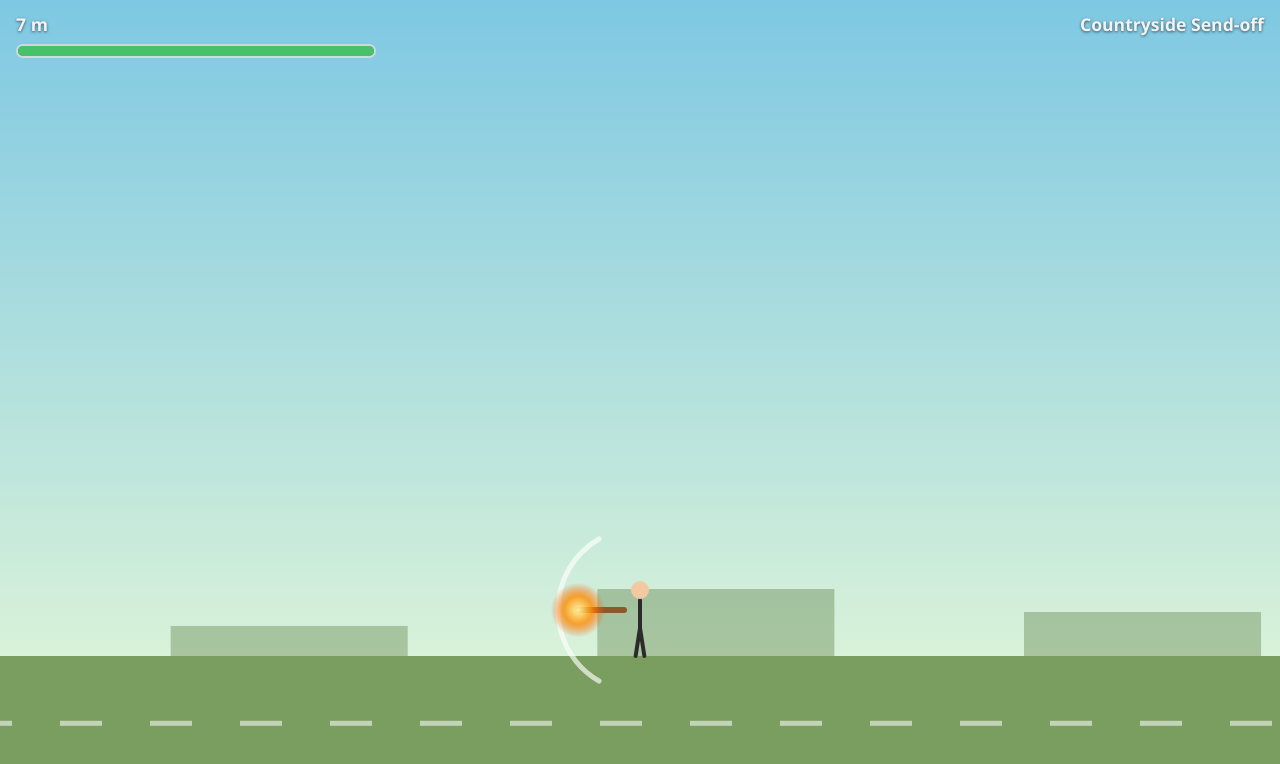
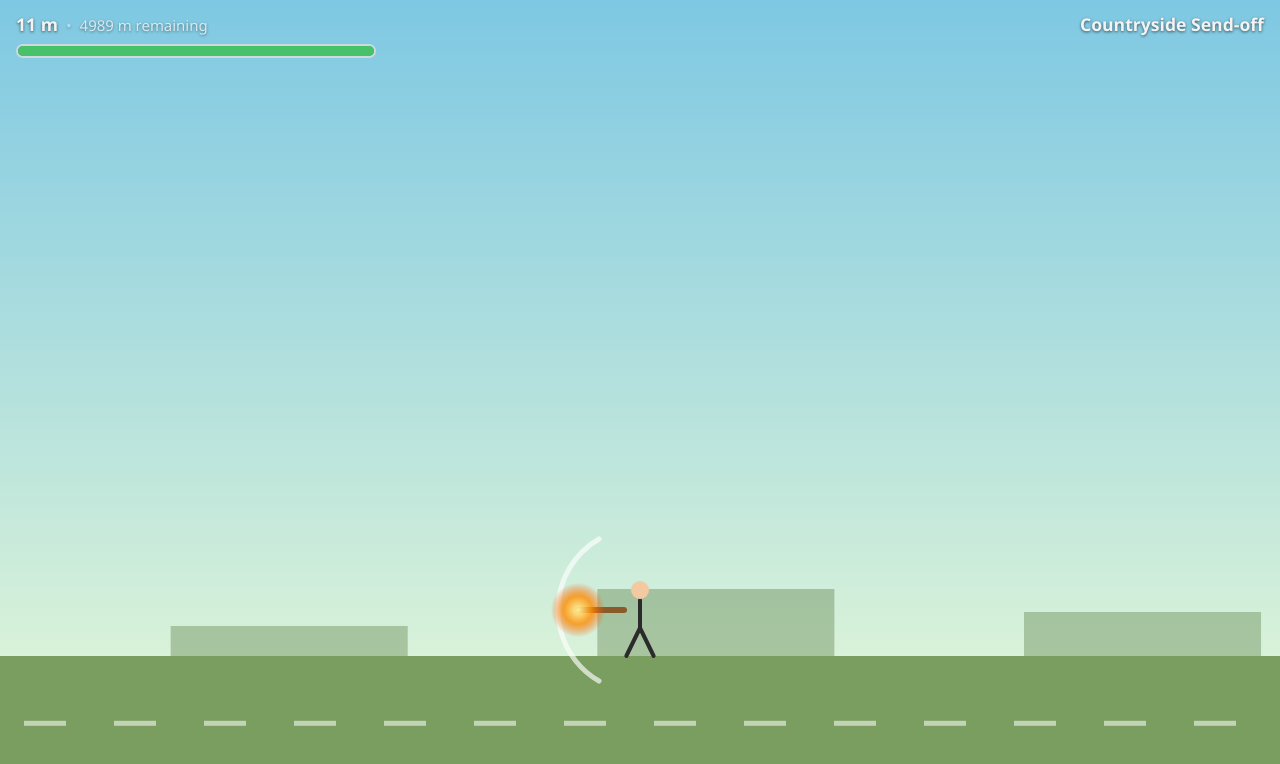
Before and after one commit to SiarheiAbr/olympic-torch-panic, a website with bundled scripts: page app/index.html in a window 1280 px wide. Both pictures are taken after a click on the button "Start Run". Built offline with nearby package versions, Linux system fonts and the light colour scheme; animation ran at ten frames a second.

Commit message:
Quicken run pacing and show remaining distance in the HUD
- BASE_SPEED 5 -> 8 m/s, SPEED_INCREMENT 0.5 -> 1.0 m/s: a clean run
  now takes ~8.5 min instead of ~14. Hazard telegraph/duration timings
  are untouched, so reaction windows (fairness) are unchanged.
- HUD distance row now reads '153 m • 4847 m remaining': new
  #hud-distance-remaining span, dimmer secondary styling, bullet
  separator via CSS, hidden when empty. #hud-distance keeps the plain
  '153 m' text so existing e2e parseInt assertions still hold.

Co-Authored-By: Claude Opus 4.8 <noreply@anthropic.com>

```diff
--- a/app/css/styles.css
+++ b/app/css/styles.css
@@ -47,8 +47,34 @@ body {
 .hud-row {
   display: flex;
   justify-content: space-between;
+  gap: 12px;
   font-size: 1.1rem;
   font-weight: 600;
+}
+
+.hud-distance-group {
+  display: inline-flex;
+  align-items: baseline;
+  gap: 8px;
+  min-width: 0;
+}
+
+/* Secondary, dimmer read-out so the finish-line distance stays uncluttered. */
+.hud-distance-remaining {
+  font-size: 0.85em;
+  font-weight: 500;
+  opacity: 0.75;
+  white-space: nowrap;
+}
+
+.hud-distance-remaining::before {
+  content: '•';
+  margin-right: 8px;
+  opacity: 0.6;
+}
+
+.hud-distance-remaining:empty {
+  display: none;
 }
 
 .hud-gauge {
--- a/app/index.html
+++ b/app/index.html
@@ -12,7 +12,10 @@
 
       <div id="hud" class="hidden">
         <div class="hud-row">
-          <span id="hud-distance" class="hud-distance">0 m</span>
+          <span class="hud-distance-group">
+            <span id="hud-distance" class="hud-distance">0 m</span>
+            <span id="hud-distance-remaining" class="hud-distance-remaining"></span>
+          </span>
           <span id="hud-environment" class="hud-environment"></span>
         </div>
         <div id="hud-gauge" class="hud-gauge gauge-strong">
--- a/app/js/core/tuning.js
+++ b/app/js/core/tuning.js
@@ -3,8 +3,8 @@
 // (specification/business/01-foundation/data-model/spec.md § Tuning Parameters).
 
 export const TOTAL_DISTANCE = 5000; // meters to LA (victory)
-export const BASE_SPEED = 5; // m/s in environment 1
-export const SPEED_INCREMENT = 0.5; // m/s added per environment stage
+export const BASE_SPEED = 8; // m/s in environment 1 (raised from 5 to quicken pacing)
+export const SPEED_INCREMENT = 1.0; // m/s added per environment stage (raised from 0.5)
 export const SHIELD_HALF_ARC = 60; // degrees; blocking comparison is inclusive
 export const KEY_ROTATION_SPEED = 180; // degrees/s while A or D held
 export const REGEN_RATE = 8; // integrity/s during calm
--- a/app/js/main.js
+++ b/app/js/main.js
@@ -53,6 +53,7 @@ const canvas = /** @type {HTMLCanvasElement} */ (document.getElementById('game-c
 const renderer = createRenderer(canvas);
 const hud = createHud({
   distance: $('hud-distance'),
+  distanceRemaining: $('hud-distance-remaining'),
   environment: $('hud-environment'),
   gauge: $('hud-gauge'),
   gaugeFill: $('hud-gauge-fill'),
--- a/app/js/ui/hud.js
+++ b/app/js/ui/hud.js
@@ -2,7 +2,7 @@
 // REQ-RUN-011: distance (whole meters), integrity gauge, environment name,
 // visible at all times while RUNNING. Also shows the stage banner (REQ-RUN-005).
 
-import { ENVIRONMENTS } from '../core/tuning.js';
+import { ENVIRONMENTS, TOTAL_DISTANCE } from '../core/tuning.js';
 import { FLAME_STATE } from '../core/state.js';
 
 const GAUGE_CLASS_BY_FLAME_STATE = {
@@ -15,6 +15,7 @@ const GAUGE_CLASS_BY_FLAME_STATE = {
 /**
  * @param {Object} els
  * @param {HTMLElement} els.distance
+ * @param {HTMLElement} els.distanceRemaining
  * @param {HTMLElement} els.environment
  * @param {HTMLElement} els.gauge
  * @param {HTMLElement} els.gaugeFill
@@ -25,7 +26,12 @@ export function createHud(els) {
     /** @param {import('../core/state.js').GameState} state */
     update(state) {
       if (!state.run) return;
-      els.distance.textContent = `${Math.floor(state.run.distance)} m`;
+      // REQ-RUN-011: distance covered, plus how far remains to the finish line.
+      // parseInt on the element text still reads `covered` first (see e2e smoke test).
+      const covered = Math.floor(state.run.distance);
+      const remaining = Math.max(0, TOTAL_DISTANCE - covered);
+      els.distance.textContent = `${covered} m`;
+      els.distanceRemaining.textContent = `${remaining} m remaining`;
       els.environment.textContent = ENVIRONMENTS[state.run.environmentIndex].name;
       els.gaugeFill.style.width = `${state.flame.integrity}%`;
       els.gauge.className = `hud-gauge ${GAUGE_CLASS_BY_FLAME_STATE[state.flame.state] || 'gauge-strong'}`;
```
